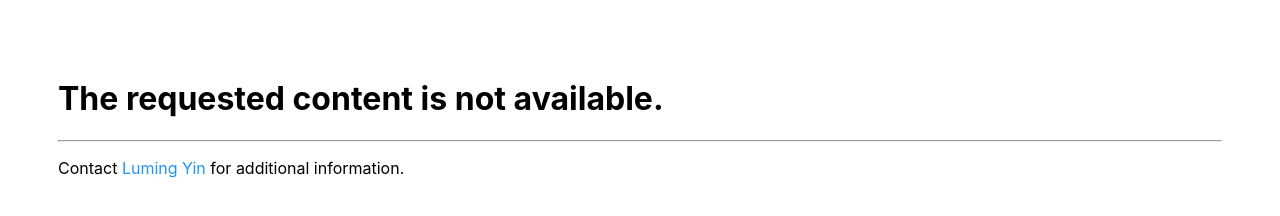
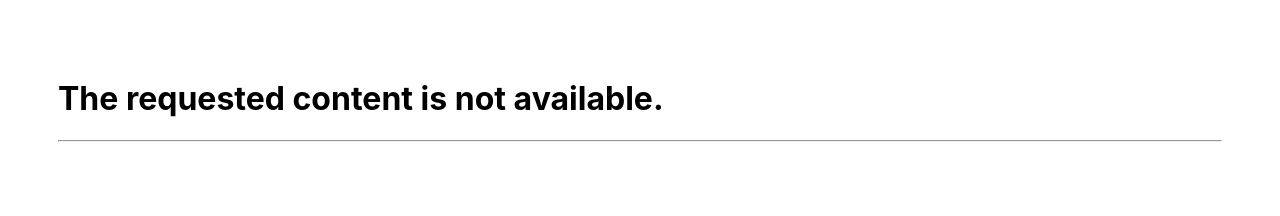
Before and after one commit to HiKay/HiKay.github.io, a plain HTML site: page 404.html in a window 1280 px wide. Drawn offline with Linux system fonts and the light colour scheme.

Commit message:
Update 404.html

```diff
--- a/404.html
+++ b/404.html
@@ -20,6 +20,5 @@
 <body>
 <div id="unavailable"><h1>The requested content is not available.</h1></div>
 <hr>
-<p>Contact <a href="mailto:lumingyin@hotmail.com">Luming Yin</a> for additional information.</p>
 </body>
 </html>
```
